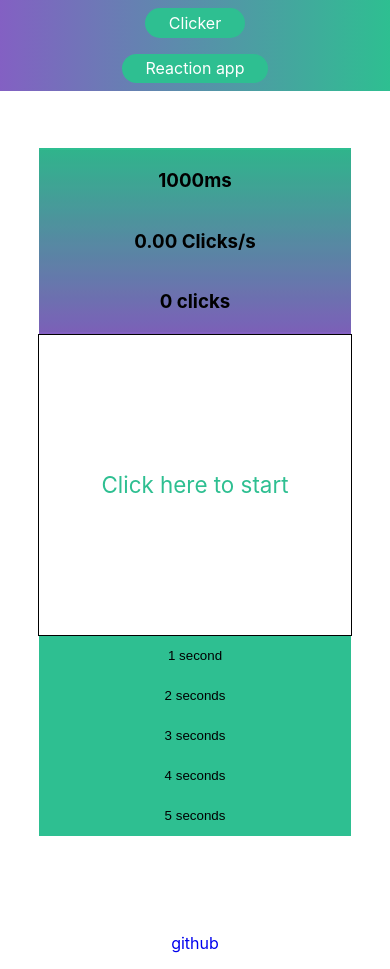
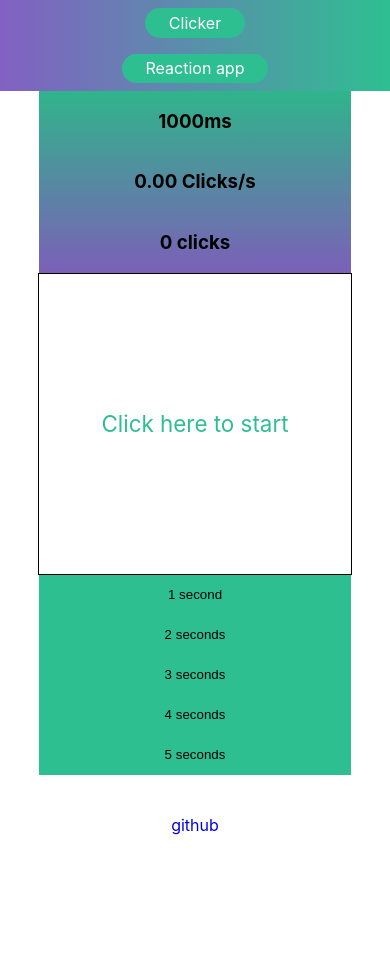
Before and after one commit to AxiE1337/clicker-reaction-app, a React (Create React App) app: page / in a window 390 px wide. After the commit the page ends 851 px from the top, so only its background shows below. Built offline with nearby package versions, Linux system fonts and the light colour scheme.

Commit message:
another css fix

```diff
--- a/src/components/styles/Clicker.css
+++ b/src/components/styles/Clicker.css
@@ -150,7 +150,7 @@
 @media only screen and (max-width:490px) {
     .clicker-container {
         display: flex;
-        width: 100vw;
+        height: 100%;
         flex-direction: column;
     }
     .clicker-container .clicker {
@@ -160,7 +160,7 @@
         padding: 0em;
         margin-bottom: 0em;
         width: 80vw;
-        height: 22vh;
+        height: 100%;
     }
     .clicker-container .stats .timer {
         background-color: rgba(65, 88, 88, 0.1);
```
